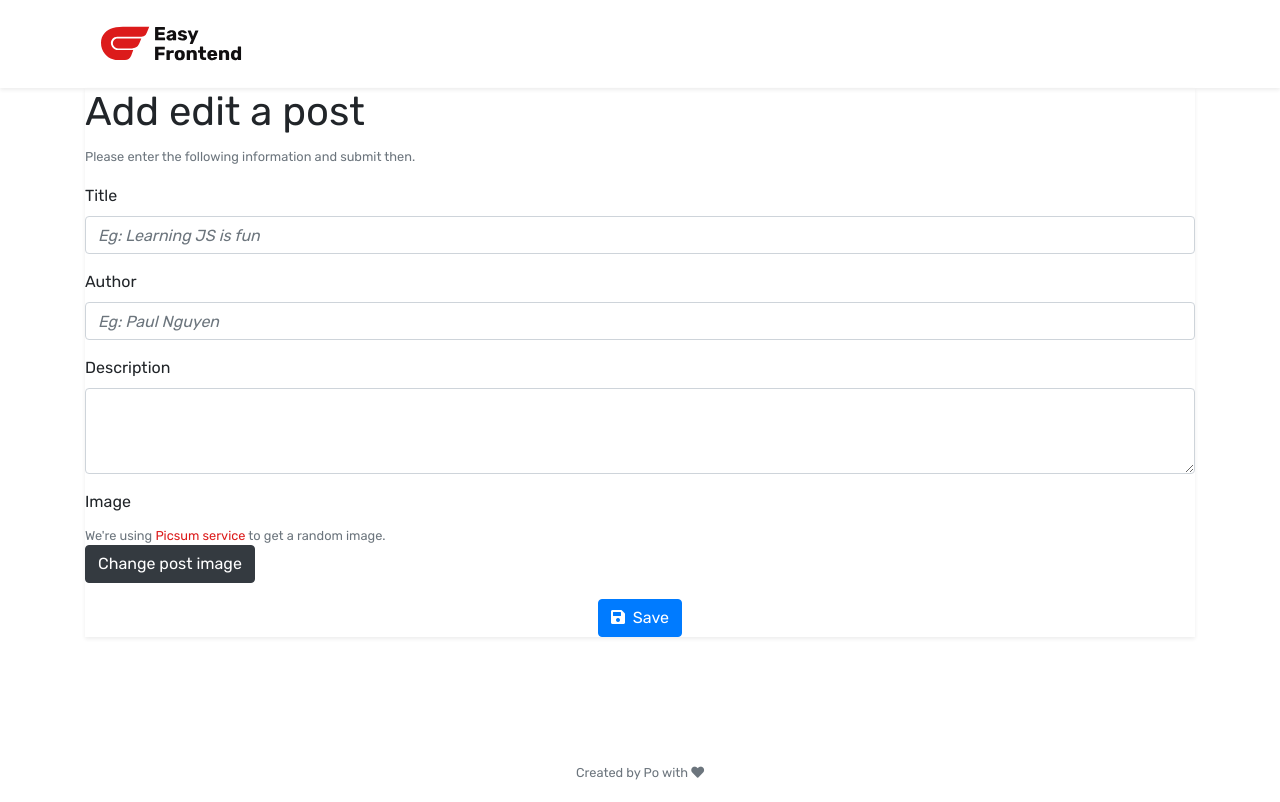
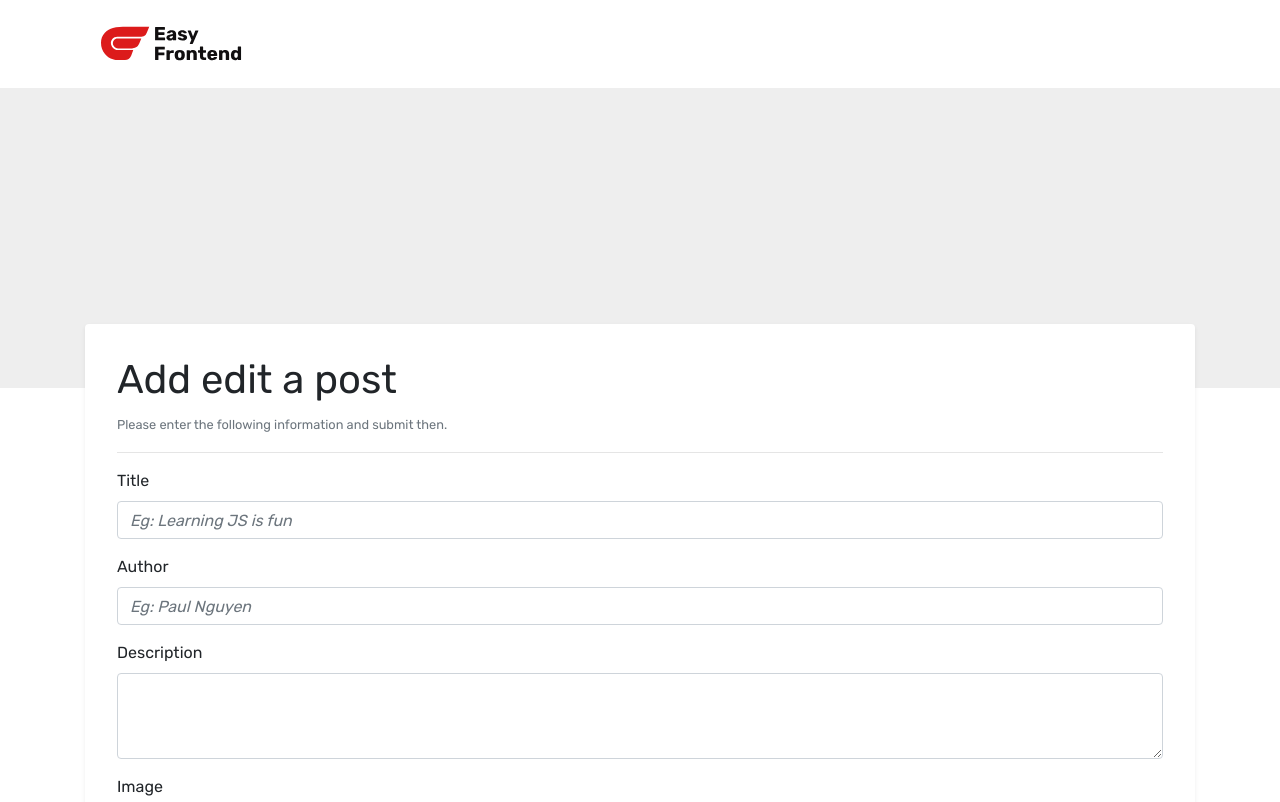
Before and after one commit to thaibaocoder1/js-post-ui, a website built with Vite: page add-edit-post.html in a window 1280 px wide. Shown: the top 802 px of the page. Built offline with nearby package versions, Linux system fonts and the light colour scheme.

Commit message:
fix abs path in project

```diff
--- a/add-edit-post.html
+++ b/add-edit-post.html
@@ -29,8 +29,8 @@
 
     <!-- Internal CSS -->
     <link rel="stylesheet" href="styles/main.css" />
-    <link rel="stylesheet" href="css/post-detail.css" />
-    <link rel="stylesheet" href="css/add-edit-post.css" />
+    <link rel="stylesheet" href="/styles/post-detail.css" />
+    <link rel="stylesheet" href="/styles/add-edit-post.css" />
   </head>
 
   <body>
```
Also changed, not shown: index.html (+2 -2 lines), post-detail.html (+2 -2 lines).
